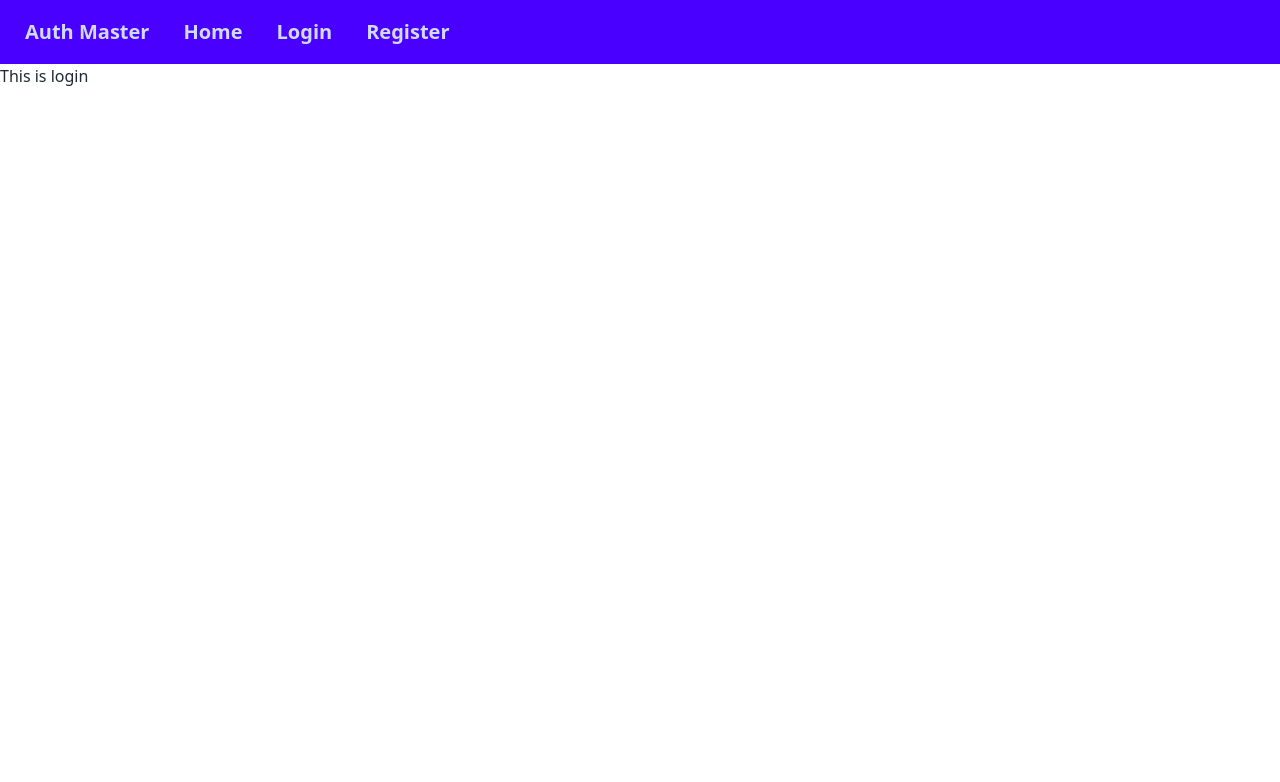
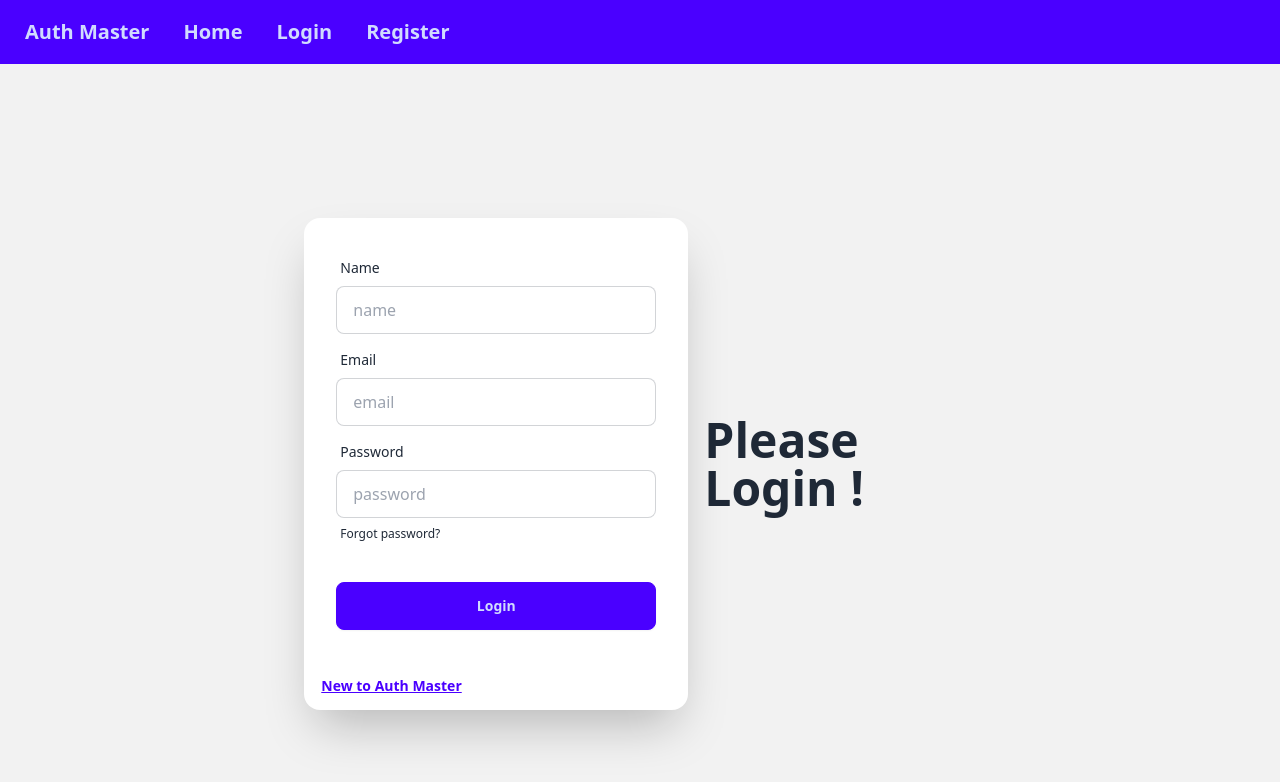
Before and after one commit to Safat11/auth-firebase-context-tailwind, a React (Vite) app: page /login in a window 1280 px wide. Shown: the top 782 px of the page. Built offline with nearby package versions, Linux system fonts and the light colour scheme.

Commit message:
Create Login and Registration Form Using Daisy UI

```diff
--- a/src/components/Login.jsx
+++ b/src/components/Login.jsx
@@ -1,10 +1,58 @@
 import React from 'react';
+import { Link } from 'react-router-dom';
 
 const Login = () => {
+
+    const handleLogin = event =>{
+
+        event.preventDefault();
+
+        const form = event.target;
+        const name = form.name.value;
+        const email = form.email.value;
+        const password = form.password.value;
+
+        console.log(name, email, password);
+    }
     return (
-        <div>
-            <h3>This is login</h3>
+        <div className="hero bg-base-200 min-h-screen">
+        <div className="hero-content flex-col lg:flex-row-reverse">
+          <div className="text-center lg:text-left">
+            <h1 className="text-5xl font-bold">Please Login !</h1>
+          </div>
+          <div className="card bg-base-100 w-full max-w-sm shrink-0 shadow-2xl">
+            <form onSubmit={handleLogin} className="card-body">
+              <div className="form-control">
+                <label className="label">
+                  <span className="label-text">Name</span>
+                </label>
+                <input type="text" name='name' placeholder="name" className="input input-bordered" required />
+              </div>
+              <div className="form-control">
+                <label className="label">
+                  <span className="label-text">Email</span>
+                </label>
+                <input type="email" name='email' placeholder="email" className="input input-bordered" required />
+              </div>
+              <div className="form-control">
+                <label className="label">
+                  <span className="label-text">Password</span>
+                </label>
+                <input type="password" name='password' placeholder="password" className="input input-bordered" required />
+                <label className="label">
+                  <a href="#" className="label-text-alt link link-hover">Forgot password?</a>
+                </label>
+              </div>
+              <div className="form-control mt-6">
+                <button className="btn btn-primary">Login</button>
+              </div>
+            </form>
+            <Link to='/register'>
+            <button className="btn btn-active btn-link">New to Auth Master</button>
+            </Link>
+          </div>
         </div>
+      </div>
     );
 };
 
--- a/src/components/Register.jsx
+++ b/src/components/Register.jsx
@@ -1,10 +1,56 @@
 import React from 'react';
+import { Link } from 'react-router-dom';
 
 const Register = () => {
+
+    const handleRegister = event =>{
+
+        event.preventDefault();
+
+        const form = event.target;
+        const name = form.name.value;
+        const email = form.email.value;
+        const password = form.password.value;
+
+        console.log(name, email, password);
+
+    }
     return (
-        <div>
-            <h3>Please Register</h3>
+        <div className="hero bg-base-200 min-h-screen">
+        <div className="hero-content flex-col lg:flex-row-reverse">
+          <div className="text-center lg:text-left">
+            <h1 className="text-5xl font-bold">Please Register !</h1>
+          </div>
+          <div className="card bg-base-100 w-full max-w-sm shrink-0 shadow-2xl">
+            <form onSubmit={handleRegister} className="card-body">
+              <div className="form-control">
+                <label className="label">
+                  <span className="label-text">Name</span>
+                </label>
+                <input type="text" name='name' placeholder="name" className="input input-bordered" required />
+              </div>
+              <div className="form-control">
+                <label className="label">
+                  <span className="label-text">Email</span>
+                </label>
+                <input type="email" name='email' placeholder="email" className="input input-bordered" required />
+              </div>
+              <div className="form-control">
+                <label className="label">
+                  <span className="label-text">Password</span>
+                </label>
+                <input type="password" name='password' placeholder="password" className="input input-bordered" required />
+                <label className="label">
+                  <Link to="/login" className="label-text-alt link link-hover">Already have an account?</Link>
+                </label>
+              </div>
+              <div className="form-control mt-6">
+                <button className="btn btn-primary">Login</button>
+              </div>
+            </form>
+          </div>
         </div>
+      </div>
     );
 };
 
```
